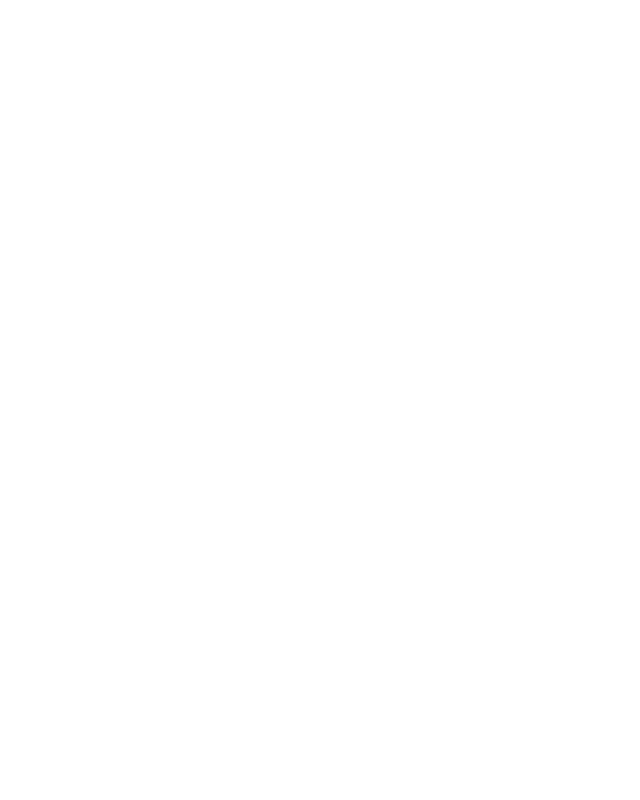
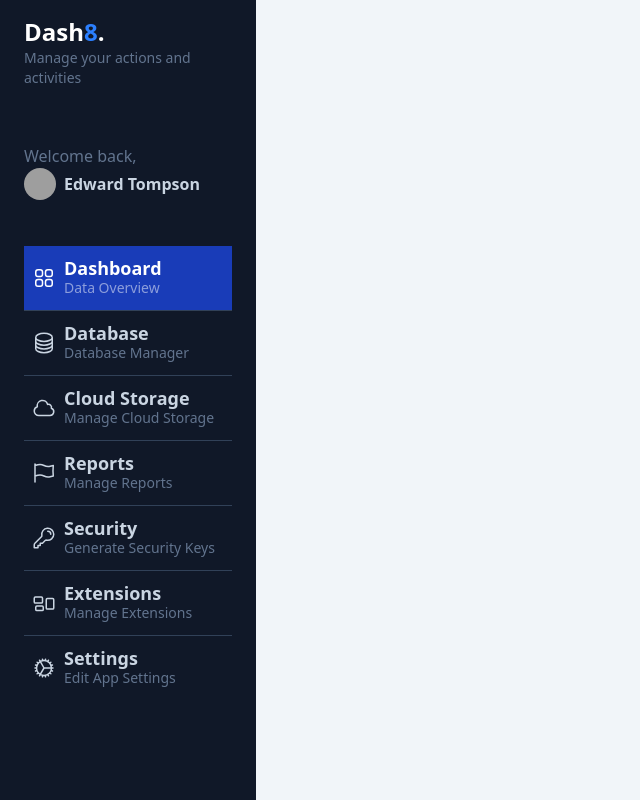
Before and after one commit to GuidoFC/NeverLate, an Angular app: page / in a window 1280 px wide. Shown: the whole page, without its empty margins (0-640 px from the left). Built offline with nearby package versions, Linux system fonts and the light colour scheme; grey boxes are pictures that could not be loaded.

Commit message:
1. instalamos tailwind: https://tailwindcss.com/docs/installation/framework-guides/angular
2. Cogemos una plantilla que la usaremos como dashboard:
https://www.creative-tim.com/twcomponents/component/dashboard-navigation

```diff
--- a/package.json
+++ b/package.json
@@ -29,7 +29,10 @@
     "@angular/forms": "^21.0.0",
     "@angular/platform-browser": "^21.0.0",
     "@angular/router": "^21.0.0",
+    "@tailwindcss/postcss": "^4.1.18",
+    "postcss": "^8.5.6",
     "rxjs": "~7.8.0",
+    "tailwindcss": "^4.1.18",
     "tslib": "^2.3.0"
   },
   "devDependencies": {
--- a/src/app/app.html
+++ b/src/app/app.html
@@ -1 +1,107 @@
 <router-outlet />
+
+
+<div class="bg-slate-100 overflow-y-scroll w-screen h-screen antialiased text-slate-300 selection:bg-blue-600 selection:text-white">
+  <div class="flex flex-col relative w-screen">
+    <div id="menu" class="bg-gray-900 min-h-screen z-10 text-slate-300 w-64 fixed left-0 h-screen overflow-y-scroll">
+      <div id="logo" class="my-4 px-6">
+        <h1 class="text-lg md:text-2xl font-bold text-white">Dash<span class="text-blue-500">8</span>.</h1>
+        <p class="text-slate-500 text-sm">Manage your actions and activities</p>
+      </div>
+      <div id="profile" class="px-6 py-10">
+        <p class="text-slate-500">Welcome back,</p>
+        <a href="#" class="inline-flex space-x-2 items-center">
+                <span>
+                    <img class="rounded-full w-8 h-8" src="https://images.unsplash.com/photo-1542909168-82c3e7fdca5c?ixlib=rb-4.0.3&ixid=MnwxMjA3fDB8MHxwaG90by1wYWdlfHx8fGVufDB8fHx8&auto=format&fit=crop&w=128&q=80" alt="">
+                </span>
+          <span class="text-sm md:text-base font-bold">
+                    Edward Tompson
+                </span>
+        </a>
+      </div>
+      <div id="nav" class="w-full px-6">
+        <a href="#" class="w-full px-2 inline-flex space-x-2 items-center border-b border-slate-700 py-3 bg-blue-800 hover:bg-white/5 transition ease-linear duration-150">
+          <div>
+            <svg xmlns="http://www.w3.org/2000/svg" fill="none" viewBox="0 0 24 24" stroke-width="1.5" stroke="currentColor" class="w-6 h-6 text-white">
+              <path stroke-linecap="round" stroke-linejoin="round" d="M3.75 6A2.25 2.25 0 016 3.75h2.25A2.25 2.25 0 0110.5 6v2.25a2.25 2.25 0 01-2.25 2.25H6a2.25 2.25 0 01-2.25-2.25V6zM3.75 15.75A2.25 2.25 0 016 13.5h2.25a2.25 2.25 0 012.25 2.25V18a2.25 2.25 0 01-2.25 2.25H6A2.25 2.25 0 013.75 18v-2.25zM13.5 6a2.25 2.25 0 012.25-2.25H18A2.25 2.25 0 0120.25 6v2.25A2.25 2.25 0 0118 10.5h-2.25a2.25 2.25 0 01-2.25-2.25V6zM13.5 15.75a2.25 2.25 0 012.25-2.25H18a2.25 2.25 0 012.25 2.25V18A2.25 2.25 0 0118 20.25h-2.25A2.25 2.25 0 0113.5 18v-2.25z" />
+            </svg>
+
+          </div>
+          <div class="flex flex-col">
+            <span class="text-lg font-bold leading-5 text-white">Dashboard</span>
+            <span class="text-sm text-white/50 hidden md:block">Data Overview</span>
+          </div>
+        </a>
+        <a href="#" class="w-full px-2 inline-flex space-x-2 items-center border-b border-slate-700 py-3 hover:bg-white/5 transition ease-linear duration-150">
+          <div>
+            <svg xmlns="http://www.w3.org/2000/svg" fill="none" viewBox="0 0 24 24" stroke-width="1.5" stroke="currentColor" class="w-6 h-6">
+              <path stroke-linecap="round" stroke-linejoin="round" d="M20.25 6.375c0 2.278-3.694 4.125-8.25 4.125S3.75 8.653 3.75 6.375m16.5 0c0-2.278-3.694-4.125-8.25-4.125S3.75 4.097 3.75 6.375m16.5 0v11.25c0 2.278-3.694 4.125-8.25 4.125s-8.25-1.847-8.25-4.125V6.375m16.5 0v3.75m-16.5-3.75v3.75m16.5 0v3.75C20.25 16.153 16.556 18 12 18s-8.25-1.847-8.25-4.125v-3.75m16.5 0c0 2.278-3.694 4.125-8.25 4.125s-8.25-1.847-8.25-4.125" />
+            </svg>
+          </div>
+          <div class="flex flex-col">
+            <span class="text-lg text-slate-300 font-bold leading-5">Database</span>
+            <span class="text-sm text-slate-500 hidden md:block">Database Manager</span>
+          </div>
+        </a>
+        <a href="#" class="w-full px-2 inline-flex space-x-2 items-center border-b border-slate-700 py-3 hover:bg-white/5 transition ease-linear duration-150">
+          <div>
+            <svg xmlns="http://www.w3.org/2000/svg" fill="none" viewBox="0 0 24 24" stroke-width="1.5" stroke="currentColor" class="w-6 h-6">
+              <path stroke-linecap="round" stroke-linejoin="round" d="M2.25 15a4.5 4.5 0 004.5 4.5H18a3.75 3.75 0 001.332-7.257 3 3 0 00-3.758-3.848 5.25 5.25 0 00-10.233 2.33A4.502 4.502 0 002.25 15z" />
+            </svg>
+          </div>
+          <div class="flex flex-col">
+            <span class="text-lg text-slate-300 font-bold leading-5">Cloud Storage</span>
+            <span class="text-sm text-slate-500 hidden md:block">Manage Cloud Storage</span>
+          </div>
+        </a>
+        <a href="#" class="w-full px-2 inline-flex space-x-2 items-center border-b border-slate-700 py-3 hover:bg-white/5 transition ease-linear duration-150">
+          <div>
+            <svg xmlns="http://www.w3.org/2000/svg" fill="none" viewBox="0 0 24 24" stroke-width="1.5" stroke="currentColor" class="w-6 h-6">
+              <path stroke-linecap="round" stroke-linejoin="round" d="M3 3v1.5M3 21v-6m0 0l2.77-.693a9 9 0 016.208.682l.108.054a9 9 0 006.086.71l3.114-.732a48.524 48.524 0 01-.005-10.499l-3.11.732a9 9 0 01-6.085-.711l-.108-.054a9 9 0 00-6.208-.682L3 4.5M3 15V4.5" />
+            </svg>
+          </div>
+          <div class="flex flex-col">
+            <span class="text-lg text-slate-300 font-bold leading-5">Reports</span>
+            <span class="text-sm text-slate-500 hidden md:block">Manage Reports</span>
+          </div>
+        </a>
+        <a href="#" class="w-full px-2 inline-flex space-x-2 items-center border-b border-slate-700 py-3 hover:bg-white/5 transition ease-linear duration-150">
+          <div>
+            <svg xmlns="http://www.w3.org/2000/svg" fill="none" viewBox="0 0 24 24" stroke-width="1.5" stroke="currentColor" class="w-6 h-6">
+              <path stroke-linecap="round" stroke-linejoin="round" d="M15.75 5.25a3 3 0 013 3m3 0a6 6 0 01-7.029 5.912c-.563-.097-1.159.026-1.563.43L10.5 17.25H8.25v2.25H6v2.25H2.25v-2.818c0-.597.237-1.17.659-1.591l6.499-6.499c.404-.404.527-1 .43-1.563A6 6 0 1121.75 8.25z" />
+            </svg>
+          </div>
+          <div class="flex flex-col">
+            <span class="text-lg text-slate-300 font-bold leading-5">Security</span>
+            <span class="text-sm text-slate-500 hidden md:block">Generate Security Keys</span>
+          </div>
+        </a>
+        <a href="#" class="w-full px-2 inline-flex space-x-2 items-center border-b border-slate-700 py-3 hover:bg-white/5 transition ease-linear duration-150">
+          <div>
+            <svg xmlns="http://www.w3.org/2000/svg" fill="none" viewBox="0 0 24 24" stroke-width="1.5" stroke="currentColor" class="w-6 h-6">
+              <path stroke-linecap="round" stroke-linejoin="round" d="M2.25 7.125C2.25 6.504 2.754 6 3.375 6h6c.621 0 1.125.504 1.125 1.125v3.75c0 .621-.504 1.125-1.125 1.125h-6a1.125 1.125 0 01-1.125-1.125v-3.75zM14.25 8.625c0-.621.504-1.125 1.125-1.125h5.25c.621 0 1.125.504 1.125 1.125v8.25c0 .621-.504 1.125-1.125 1.125h-5.25a1.125 1.125 0 01-1.125-1.125v-8.25zM3.75 16.125c0-.621.504-1.125 1.125-1.125h5.25c.621 0 1.125.504 1.125 1.125v2.25c0 .621-.504 1.125-1.125 1.125h-5.25a1.125 1.125 0 01-1.125-1.125v-2.25z" />
+            </svg>
+          </div>
+          <div class="flex flex-col">
+            <span class="text-lg text-slate-300 font-bold leading-5">Extensions</span>
+            <span class="text-sm text-slate-500 hidden md:block">Manage Extensions</span>
+          </div>
+        </a>
+        <a href="#" class="w-full px-2 inline-flex space-x-2 items-center py-3 hover:bg-white/5 transition ease-linear duration-150">
+          <div>
+            <svg xmlns="http://www.w3.org/2000/svg" fill="none" viewBox="0 0 24 24" stroke-width="1.5" stroke="currentColor" class="w-6 h-6">
+              <path stroke-linecap="round" stroke-linejoin="round" d="M4.5 12a7.5 7.5 0 0015 0m-15 0a7.5 7.5 0 1115 0m-15 0H3m16.5 0H21m-1.5 0H12m-8.457 3.077l1.41-.513m14.095-5.13l1.41-.513M5.106 17.785l1.15-.964m11.49-9.642l1.149-.964M7.501 19.795l.75-1.3m7.5-12.99l.75-1.3m-6.063 16.658l.26-1.477m2.605-14.772l.26-1.477m0 17.726l-.26-1.477M10.698 4.614l-.26-1.477M16.5 19.794l-.75-1.299M7.5 4.205L12 12m6.894 5.785l-1.149-.964M6.256 7.178l-1.15-.964m15.352 8.864l-1.41-.513M4.954 9.435l-1.41-.514M12.002 12l-3.75 6.495" />
+            </svg>
+          </div>
+          <div class="flex flex-col">
+            <span class="text-lg text-slate-300 font-bold leading-5">Settings</span>
+            <span class="text-sm text-slate-500 hidden md:block">Edit App Settings</span>
+          </div>
+        </a>
+
+      </div>
+    </div>
+
+
+  </div>
+</div>
--- a/src/styles.css
+++ b/src/styles.css
@@ -1 +1,2 @@
 /* You can add global styles to this file, and also import other style files */
+@import "tailwindcss";
```
Also changed, not shown: .postcssrc.json (added), 1 other file (tests, documents, lock files or other folders).
